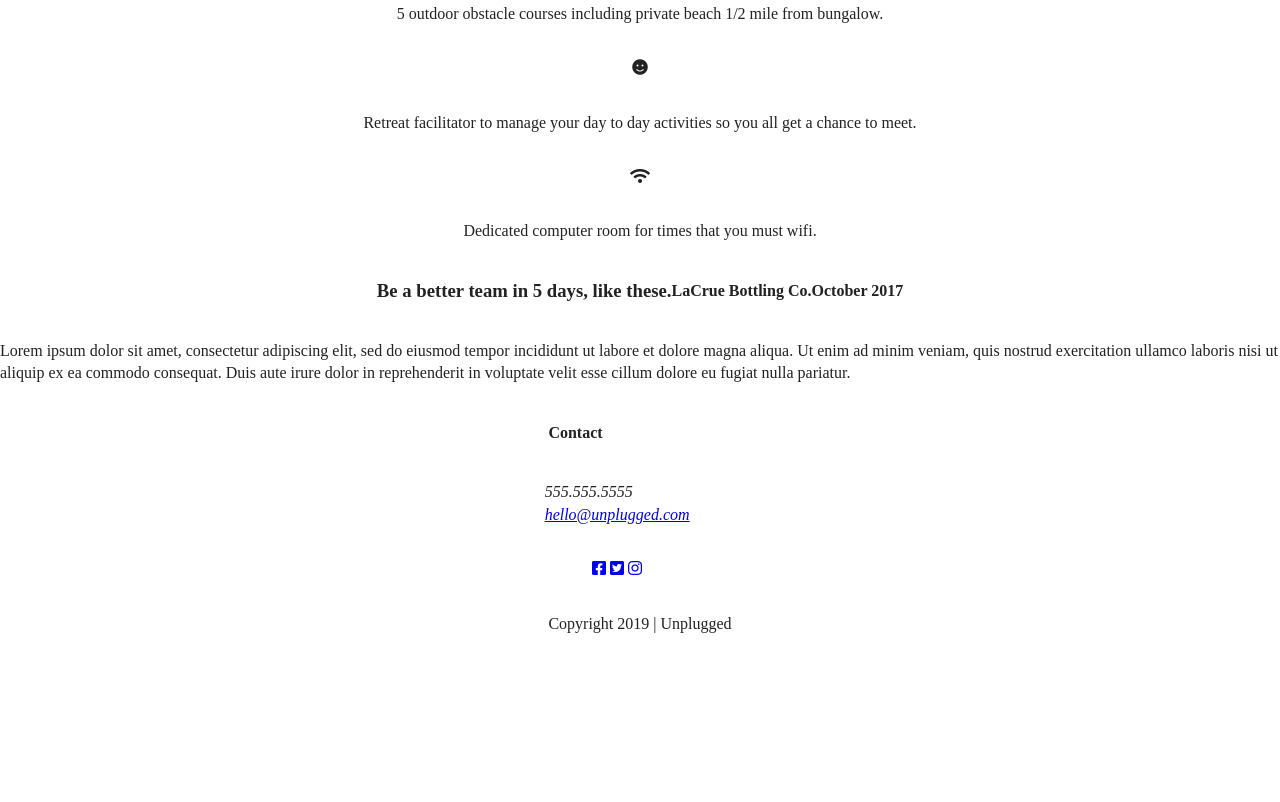
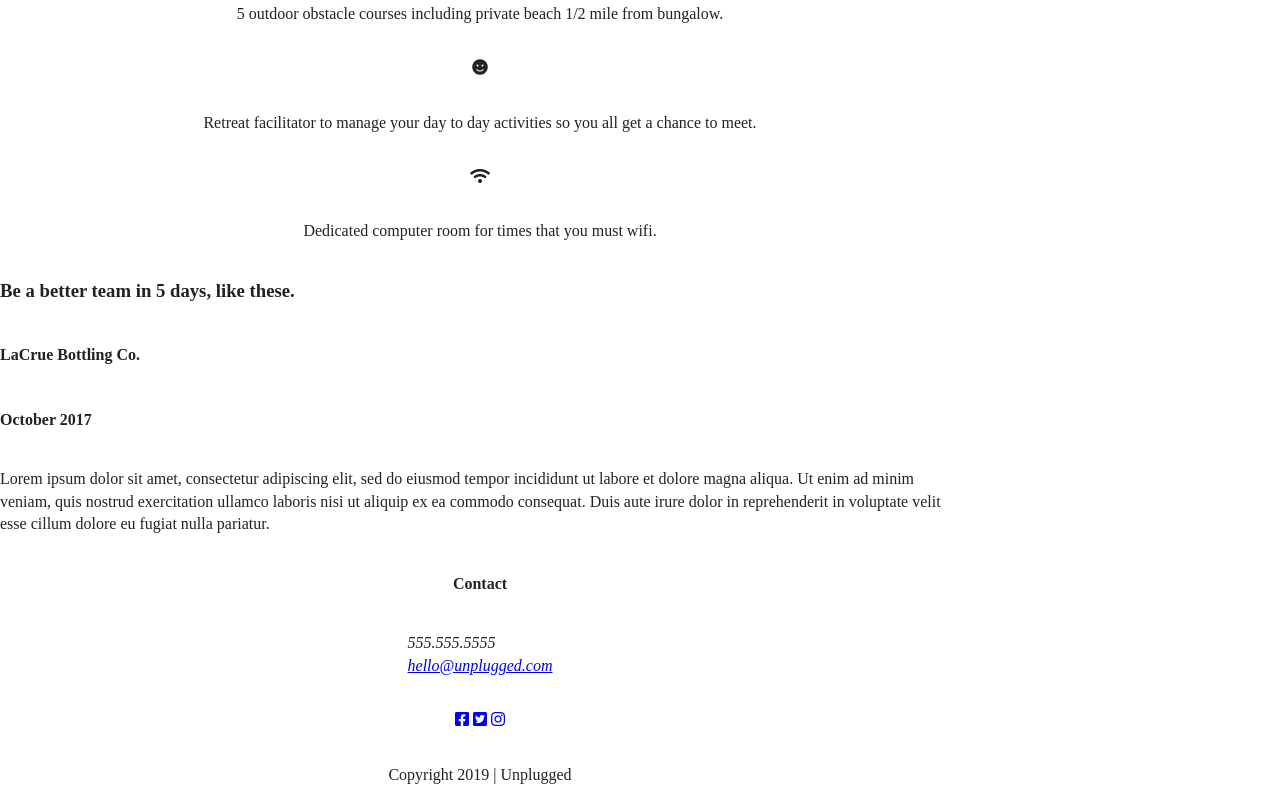
Before and after one commit to alexis-astolfi/class-project, a plain HTML site: page index.html in a window 1280 px wide. Shown: the part 817-1619 px from the top of the page. Before the commit the page ends 1468 px from the top, so only its background shows below. Drawn offline with nearby package versions, Linux system fonts and the light colour scheme.

Commit message:
adding, changing, fixing flexbox styles

```diff
--- a/css/main.css
+++ b/css/main.css
@@ -105,6 +105,10 @@ textarea {
 -------------BASE STYLES-------------
 
 */
+body {
+  max-width: 960px;
+  width: 90%;
+}
 
 header,
 footer {
@@ -230,7 +234,6 @@ input {
 .features-container {
   display: flex;
   justify-content: center;
-  width: 100%;
 
 }
 
@@ -256,39 +259,34 @@ input {
 }
 
 
-
 .reviews-container {
   display: flex;
   justify-content: center;
-  flex-direction: row;
-  width: 100%;
 
 }
 
-.reviews {
+.reviews {;
 
 
 }
 
 .reviews-item {
   display: flex;
-  justify-content: center;
-  width: 100%;
+  justify-content: flex-start;
+  flex-flow: row wrap;
 
 }
 
 .reviews-article {
   display: flex;
-  justify-content: center;
-  flex-direction: column;
+  justify-content: flex-start;
+  flex-wrap: wrap;
+  align-content: flex-start;
+  flex-flow: column wrap;
+  /*width: 100%;*/
+
 }
 
-.reviews-article-item {
-  display: flex;
-  align-items: center;
-  flex-direction: column;
-  height: 100%;
-}
 
 
 
@@ -303,23 +301,21 @@ footer {
 }
 
 .footer-items {
+  display: flex;
+  flex-flow: column wrap;
+  justify-content: center;
+  align-items: center;
 
 }
 
 .contact {
-  display: flex;
-  justify-content: center;
-  align-items: center;
-  width: 75%;
+
 
 }
 
 
 .social {
-  display: flex;
-  justify-content: center;
-  align-items: center;
-  width: 75%;
+
 
 }
 
--- a/index.html
+++ b/index.html
@@ -85,15 +85,16 @@
   </div>
   <div class="reviews-container">
     <div class="reviews">
-      <div class="reviews-item">
+        <div class="reviews-item">
         <h3>Be a better team in 5 days, like these.</h3>
+        </div>
+        <div class="reviews-article">
         <h4>LaCrue Bottling Co.</h4>
         <h4>October 2017</h4>
-      </div>
-      <div class="reviews-article">
-        <div class="reviews-article-item">
+        </div>
+        <article class="reviews-article">
         <p>Lorem ipsum dolor sit amet, consectetur adipiscing elit, sed do eiusmod tempor incididunt ut labore et dolore magna aliqua. Ut enim ad minim veniam, quis nostrud exercitation ullamco laboris nisi ut aliquip ex ea commodo consequat. Duis aute irure dolor in reprehenderit in voluptate velit esse cillum dolore eu fugiat nulla pariatur.</p>
-        </div>
+        </article>
         </div>
     </div>
   </div>
```
Also changed, not shown: about/index.html (+11 -12 lines), faqs/index.html (+10 -12 lines).
